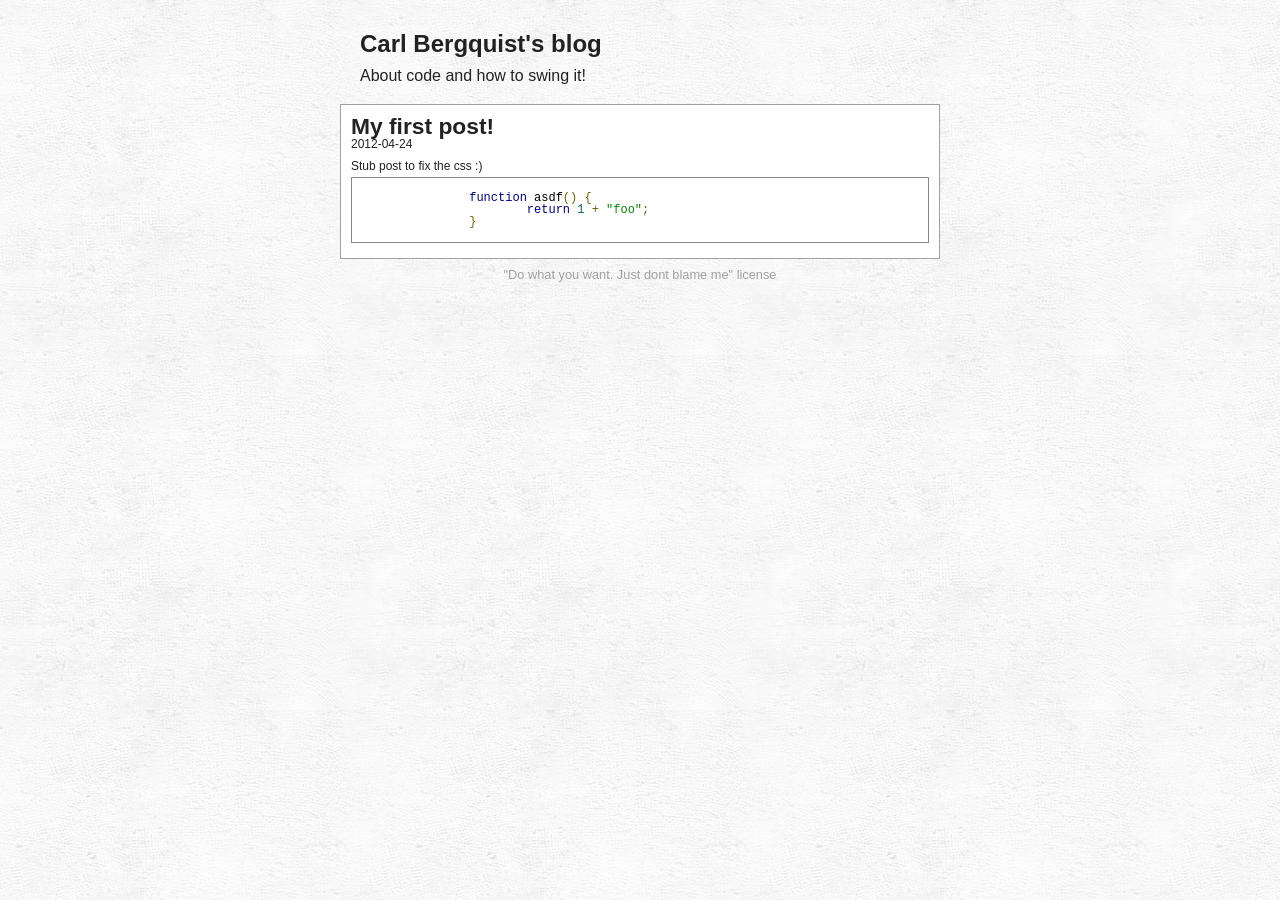
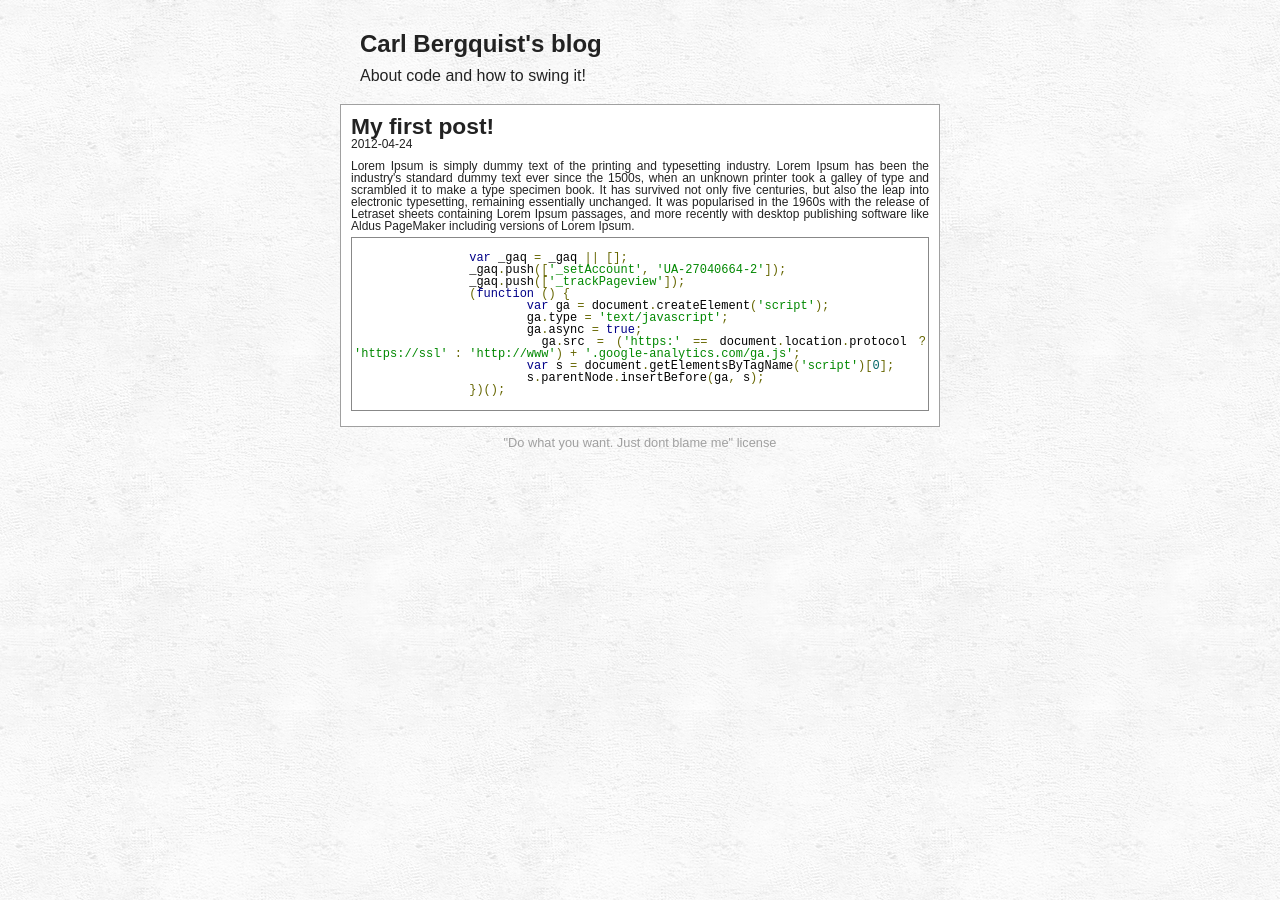
Before and after one commit to bergquist/bergquist.github.com, a Jekyll site: the page built from _posts/2012-4-24-First-post.html, in a window 1280 px wide. Built offline with Jekyll 4.4.1, drawn with Linux system fonts in a browser that asks for light colours.

Commit message:
better mock data

```diff
--- a/_posts/2012-4-24-First-post.html
+++ b/_posts/2012-4-24-First-post.html
@@ -2,12 +2,20 @@
 layout: post
 title: My first post!
 ---
-<p>Stub post to fix the css :)</p>
+<p>Lorem Ipsum is simply dummy text of the printing and typesetting industry. Lorem Ipsum has been the industry's standard dummy text ever since the 1500s, when an unknown printer took a galley of type and scrambled it to make a type specimen book. It has survived not only five centuries, but also the leap into electronic typesetting, remaining essentially unchanged. It was popularised in the 1960s with the release of Letraset sheets containing Lorem Ipsum passages, and more recently with desktop publishing software like Aldus PageMaker including versions of Lorem Ipsum.</p>
 
 <pre class="prettyprint">
 	<code class="language-js">
-		function asdf() {
-			return 1 + "foo";
-		}
+		var _gaq = _gaq || [];
+		_gaq.push(['_setAccount', 'UA-27040664-2']);
+		_gaq.push(['_trackPageview']);
+		(function () {
+			var ga = document.createElement('script');
+			ga.type = 'text/javascript';
+			ga.async = true;
+			ga.src = ('https:' == document.location.protocol ? 'https://ssl' : 'http://www') + '.google-analytics.com/ga.js';
+			var s = document.getElementsByTagName('script')[0];
+			s.parentNode.insertBefore(ga, s);
+		})();
 	</code>
 </pre>
```
